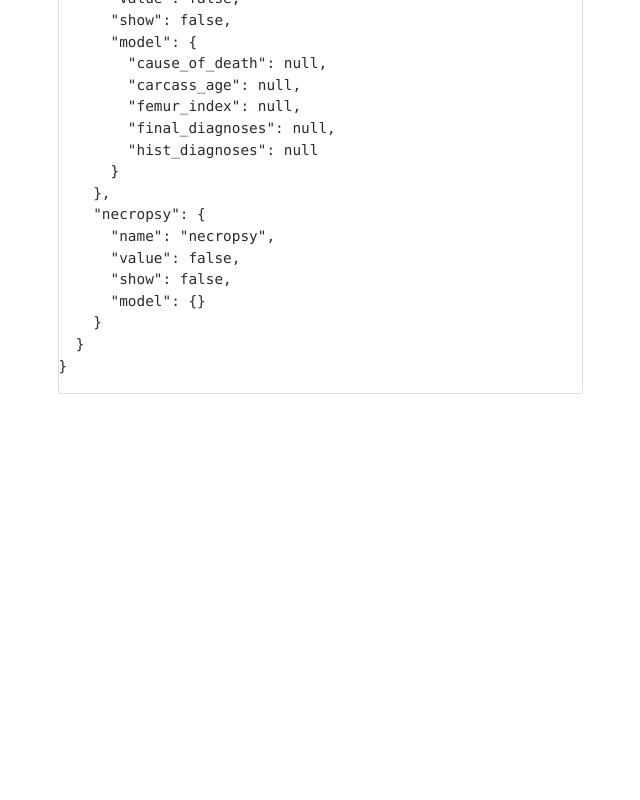
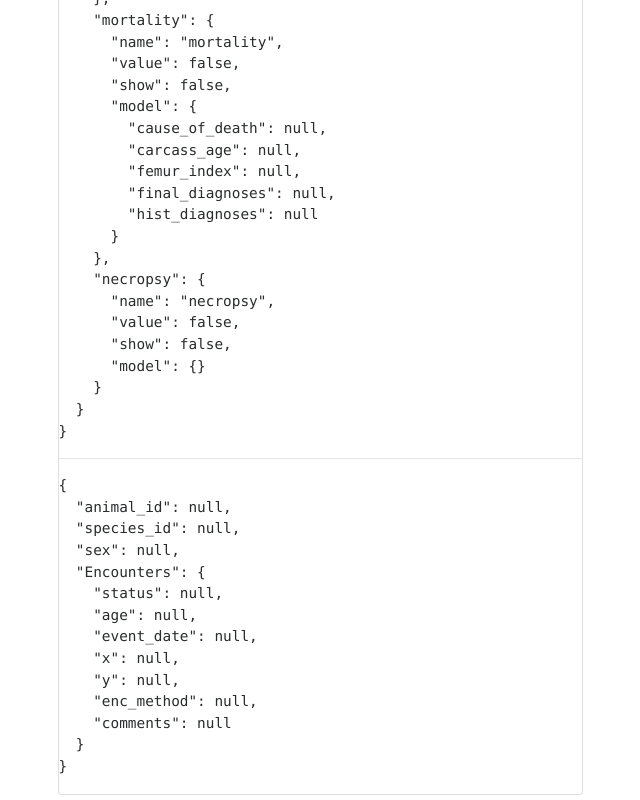
Before and after one commit to oss-wec/wlf-enc-web, a Vue app: page /encounters/new in a window 1280 px wide. Shown: the part 3948-4748 px from the top of the page, without its empty margins (320-960 px from the left). Before the commit the page ends 4347 px from the top, so only its background shows below. Built offline with nearby package versions, Linux system fonts and the light colour scheme; what vue-js-toggle-button would draw is missing.

Commit message:
AJAX request to the database worked!!

```diff
--- a/src/components/EncDataEntry.vue
+++ b/src/components/EncDataEntry.vue
@@ -574,12 +574,12 @@
 
             <div class="p-card-block">
               <div class="form-group row">
-                <label class="col-sm-2 col-form-label">Type</label>
+                <label class="col-sm-2 col-form-label">Side</label>
                 <div class="col-sm-6">
-                  <input type="text" class="form-control" v-model="injury.injury_type">
+                  <input type="text" class="form-control" v-model="injury.injury_side">
                 </div>
                 <div class="col-sm-4">
-                  <p class="form-text text-muted"><small>select the type of injury</small></p>
+                  <p class="form-text text-muted"><small>on which side of the body is the injury</small></p>
                 </div>
               </div>
 
@@ -590,6 +590,16 @@
                 </div>
                 <div class="col-sm-4">
                   <p class="form-text text-muted"><small>where was the injury</small></p>
+                </div>
+              </div>
+
+              <div class="form-group row">
+                <label class="col-sm-2 col-form-label">Type</label>
+                <div class="col-sm-6">
+                  <input type="text" class="form-control" v-model="injury.injury_type">
+                </div>
+                <div class="col-sm-4">
+                  <p class="form-text text-muted"><small>select the type of injury</small></p>
                 </div>
               </div>
 
@@ -706,6 +716,8 @@
           </div>
           <div>
             <pre><code>{{ $data }}</code></pre>
+            <hr>
+            <pre><code>{{ structure }}</code></pre>
           </div>
         </div>
       </div>
@@ -723,6 +735,7 @@ export default {
       modules: {
         animal: {
           name: 'animal',
+          value: true,
           model: {
             animal_id: null,
             species_id: null, // TODO: select component
@@ -731,6 +744,7 @@ export default {
         },
         encounter: {
           name: 'encounter',
+          value: true,
           show: true,
           model: {
             status: null,
@@ -819,6 +833,7 @@ export default {
           value: false,
           show: false,
           model: [{
+            injury_side: null,
             injury_type: null,
             injury_location: null,
             injury_description: null,
@@ -853,10 +868,9 @@ export default {
     },
 
     submitAnimal () {
-      const animal = JSON.stringify(this.animal)
-      console.log(animal)
+      // const animal = JSON.stringify(this.structure)
 
-      axios.post('http://localhost:1313/events/test', this.animal)
+      axios.post('http://localhost:1313/events/test', this.structure)
       .then(res => console.log(res))
       .catch(err => console.log(err.response.data))
     },
@@ -870,7 +884,7 @@ export default {
     },
 
     deleteDynElement (el, index) {
-      this[el].splice(index, 1)
+      this.modules[el].model.splice(index, 1)
     },
 
     oddIndex (index) {
@@ -892,6 +906,38 @@ export default {
         obj[k] = null
       }
       return obj
+    }
+  },
+
+  computed: {
+    structure () {
+      const animal = this.modules.animal.model
+      const encounter = this.modules.encounter.model
+      const structure = {
+        animal_id: animal.animal_id,
+        species_id: animal.species_id,
+        sex: animal.sex,
+        Encounters: {
+          status: encounter.status,
+          age: encounter.age,
+          event_date: encounter.event_date,
+          x: encounter.x,
+          y: encounter.y,
+          enc_method: encounter.enc_method,
+          enc_reason: encounter.reason,
+          comments: encounter.comments
+        }
+      }
+
+      if (this.modules.marks.value === true) structure.Marks = this.modules.marks.model
+      if (this.modules.devices.value === true) structure.Devices = this.modules.devices.model
+      if (this.modules.biometrics.value === true) structure.Encounters.Biometrics = this.modules.biometrics.model
+      if (this.modules.vitals.value === true) structure.Encounters.Vitals = this.modules.vitals.model
+      if (this.modules.samples.value === true) structure.Encounters.Samples = this.modules.samples.model
+      if (this.modules.medications.value === true) structure.Encounters.Medications = this.modules.medications.model
+      if (this.modules.injuries.value === true) structure.Encounters.Injuries = this.modules.injuries.model
+
+      return structure
     }
   }
 }
```
